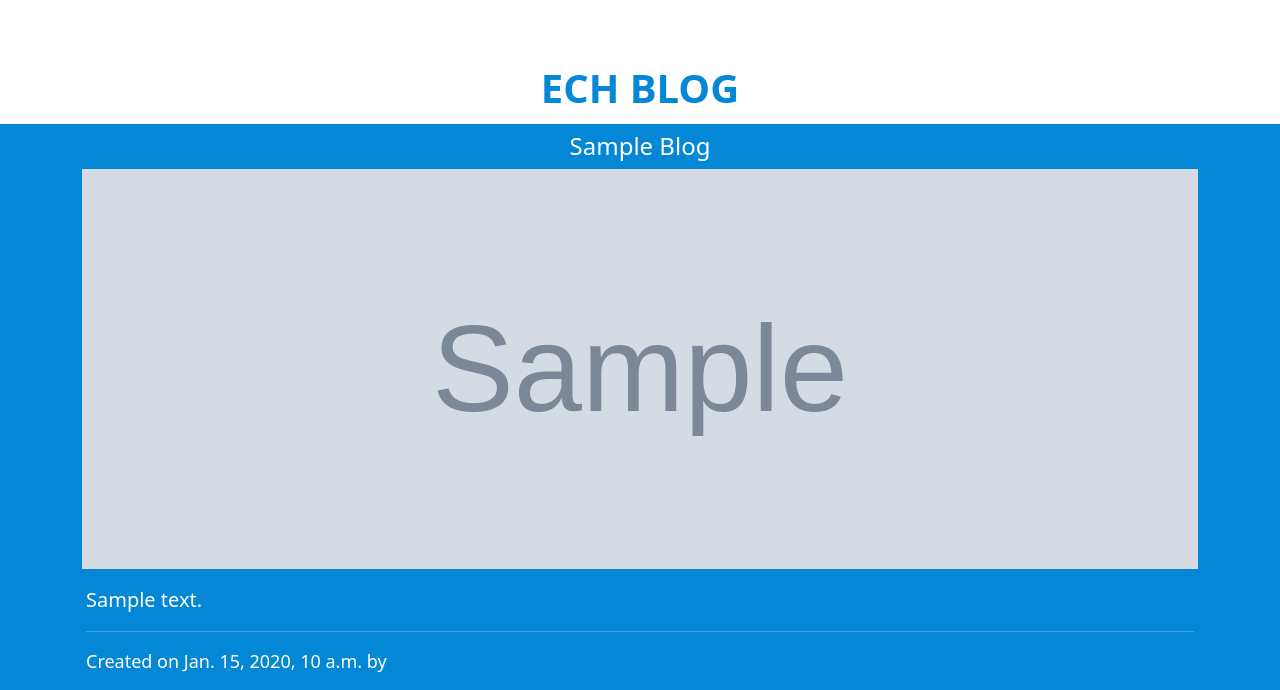
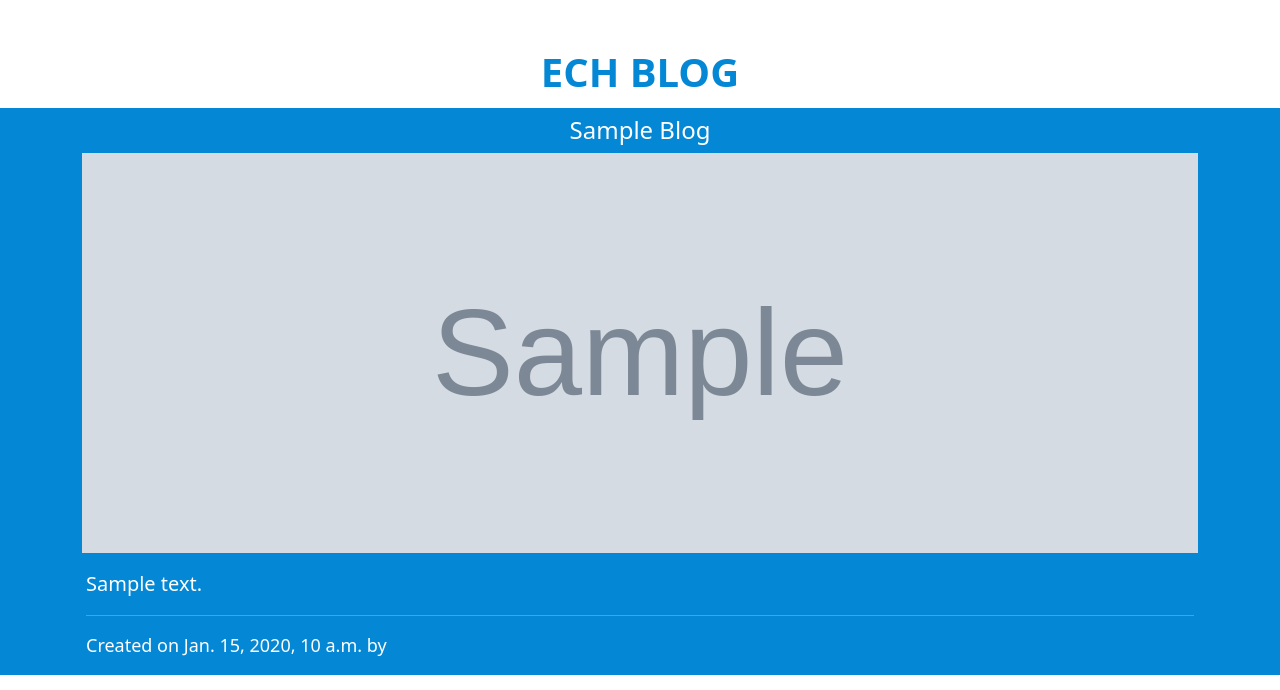
Before and after one commit to chididev/mysite-project, a Django app: template blog/templates/blog/detail.html in a window 1280 px wide. Shown: the part 56-746 px from the top of the page. Run offline with Django 3.2, Linux system fonts and the light colour scheme; the template is opened without the code that fills it: most values are stand-ins (such as "Sample title", 1, 10 or a date in 2020); grey boxes marked "Sample" are stand-in pictures; data that the repository does not hold is empty.

Commit message:
modified blog details

```diff
--- a/blog/templates/blog/detail.html
+++ b/blog/templates/blog/detail.html
@@ -3,7 +3,7 @@
 {% block content %}
 <!-- HANDLES THE BLOG DETAILS -->
 <div class="jumbotron pt-5 pb-1" style = "background-color: #FFFFFF;">
-  <div class="container-fluid pt-3">
+  <div class="container-fluid">
     <h1 class="jumbotron-heading" style = "color: #0487D5; text-transform: uppercase; font-weight:bold; text-align: center;">ech blog</h1>
   </div>
 </div>
```
